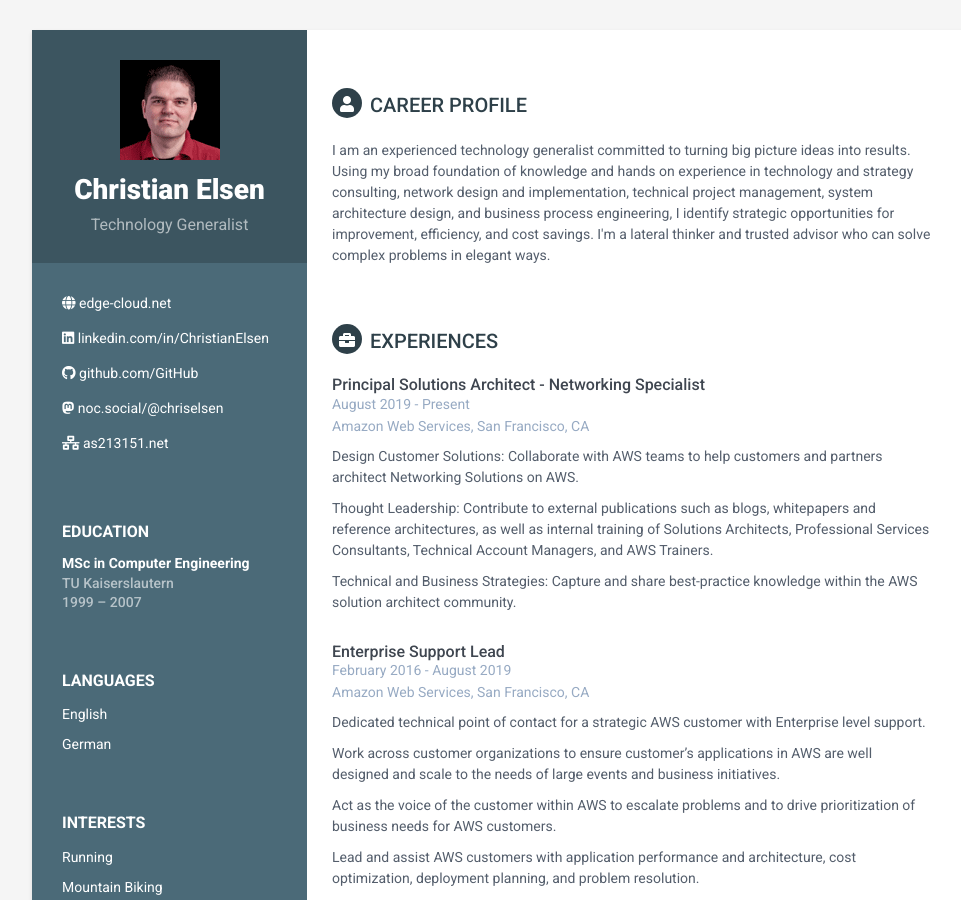
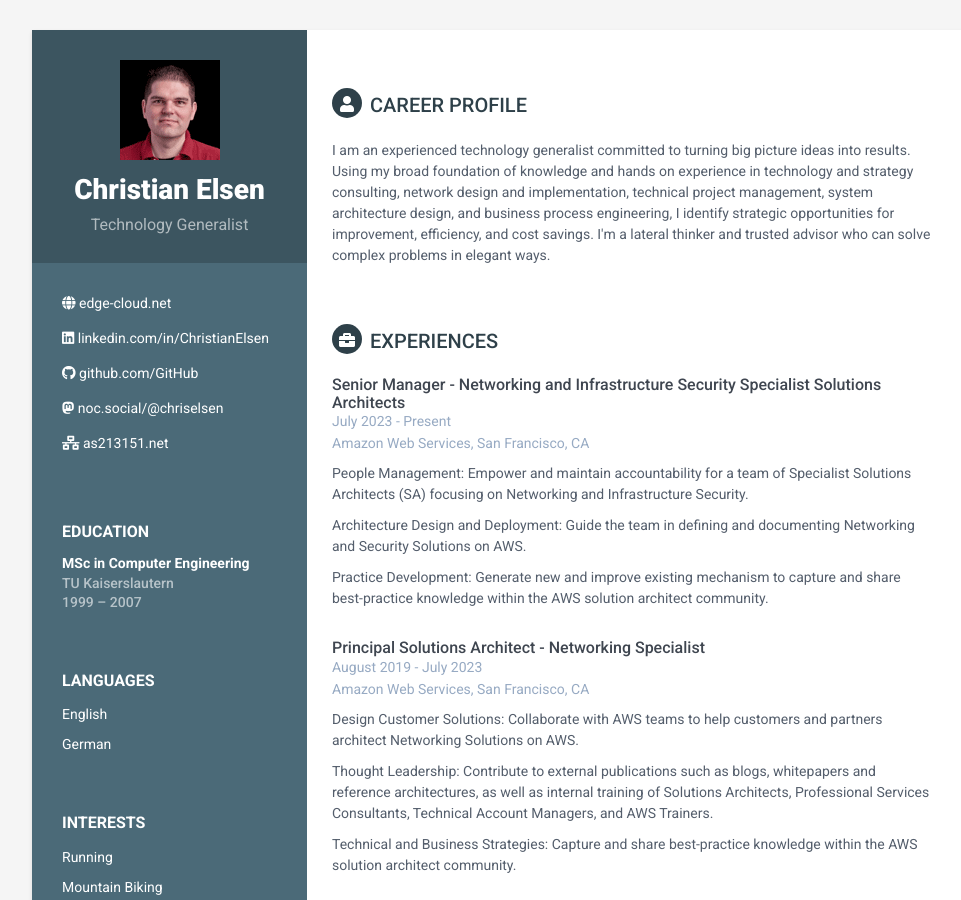
Before and after one commit to chriselsen/chriselsen.github.io, a Jekyll site: the page built from index.html, in a window 1280 px wide and 900 px high. Shown: the whole window, without its empty margins (128-1089 px from the left). Built offline with Jekyll 4.4.1, drawn with Linux system fonts in a browser that asks for light colours.

Commit message:
Update experience.html

```diff
--- a/_includes/experience.html
+++ b/_includes/experience.html
@@ -4,8 +4,23 @@
                 <div class="item">
                     <div class="meta">
                         <div class="upper-row">
+                            <h3 class="job-title">Senior Manager - Networking and Infrastructure Security Specialist Solutions Architects</h3>
+                            <div class="time">July 2023 - Present</div>
+                        </div><!--//upper-row-->
+                        <div class="company">Amazon Web Services, San Francisco, CA</div>
+                    </div><!--//meta-->
+                    <div class="details">
+                        <p>People Management: Empower and maintain accountability for a team of Specialist Solutions Architects (SA) focusing on Networking and Infrastructure Security.</p>
+                        <p>Architecture Design and Deployment: Guide the team in defining and documenting Networking and Security Solutions on AWS.</p>
+                        <p>Practice Development: Generate new and improve existing mechanism to capture and share best-practice knowledge within the AWS solution architect community.</p>
+                    </div><!--//details-->
+                </div><!--//item-->
+
+                <div class="item">
+                    <div class="meta">
+                        <div class="upper-row">
                             <h3 class="job-title">Principal Solutions Architect - Networking Specialist</h3>
-                            <div class="time">August 2019 - Present</div>
+                            <div class="time">August 2019 - July 2023</div>
                         </div><!--//upper-row-->
                         <div class="company">Amazon Web Services, San Francisco, CA</div>
                     </div><!--//meta-->
```
